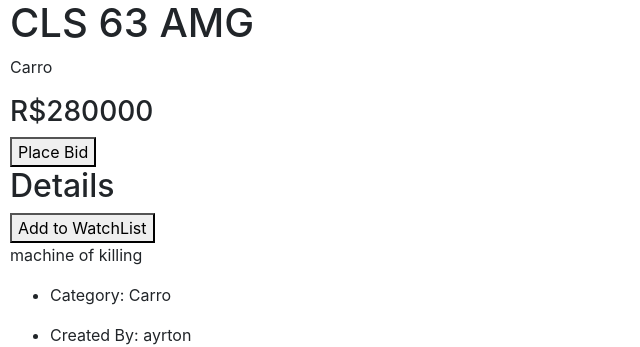
After one commit to Ayrton-Machado/auction-platform-api, a Django app: page /listing/1 in a window 1280 px wide. The commit adds this page. Shown: the part 764-1111 px from the top of the page, without its empty margins (0-640 px from the left). Run offline with Django 3.2, Linux system fonts and the light colour scheme; data comes from the database, SQL or seed files in the repository; both versions use the stored data as it was after the commit; some libraries are stand-ins or nearby versions.

Commit message:
add listing page and watchlist base

```diff
--- a/auctions/models.py
+++ b/auctions/models.py
@@ -17,7 +17,7 @@
     bidstart = models.IntegerField(blank=True)
     urlImage = models.CharField(max_length=500, blank=True)
     createdBy = models.ForeignKey(User, on_delete=models.CASCADE, max_length=64, blank=True)
-    category = models.ForeignKey(Category, on_delete=models.CASCADE, max_length=64, blank=True, unique=True)
+    category = models.ForeignKey(Category, on_delete=models.DO_NOTHING, max_length=64, blank=True, unique=True)
 
     def __str__(self):
         return f'ID: {self.id} Título: {self.title}\nDescrição: {self.description}\nBID: {self.bidstart}\n CATG: {self.category}\n URL: {self.urlImage}\n Created by: {self.createdBy}'
--- a/auctions/static/auctions/styles.css
+++ b/auctions/static/auctions/styles.css
@@ -11,7 +11,12 @@
     border-radius: 10px;
     padding: 10px;
 }
-
+#click {
+    display: flex;
+    flex-direction: row;
+    width: 100%;
+    height: max-content;
+}
 .createform {
     display: flex;
     flex-direction: column;
@@ -27,3 +32,18 @@
     max-height: 400px;
     max-width: 400px;
 }
+
+#listing_body {
+    height: 100vh;
+}
+
+.imgPrincipal {
+    width: 100%;
+}
+
+#listingimg {
+    max-height: 600px;
+    max-width: 100%;
+    width: 75%;
+    height: 1000px;
+}
--- a/auctions/templates/auctions/index.html
+++ b/auctions/templates/auctions/index.html
@@ -6,16 +6,18 @@
     <div style="display: flex; flex-direction: column;">
         {% for auction in auctions %}
             <div class="listingindex">
+                <a id="click" style="text-decoration: none; color: black; size: max-content;" href="{% url 'listing' auction.id%}">
                     <div class="imglistingindex">
                         <img src="{{ auction.urlImage }}" alt="{{ auction.title }}">
                     </div>
                     <div class="infolistingindex">
                         <h3>{{ auction.title }}</h4>
                         <p>{{ auction.description }}</p>
-                        <h4> R$ {{ auction.bidstart }}</h4>
+                        <h4> R${{ auction.bidstart }}</h4>
                         <p style="font-size: 12px; color:rgb(131, 131, 131);">Category: {{ auction.category }}</p>
                         <p style="font-size: 12px; color:rgb(131, 131, 131);">Created by: {{ auction.createdBy }}</p>
                     </div>
+                </a>
             </div>
         {% endfor %}
     </div>
--- a/auctions/templates/auctions/layout.html
+++ b/auctions/templates/auctions/layout.html
@@ -24,7 +24,7 @@
                 <a class="nav-link" href="{% url 'index' %}">Categories</a>
             </li>
             <li class="nav-item">
-                <a class="nav-link" href="{% url 'index' %}">Watchlist</a>
+                <a class="nav-link" href="{% url 'watchlist' %}">Watchlist</a>
             </li>
             <li class="nav-item">
                 <a class="nav-link" href="{% url 'createlisting' %}" >Create Listing</a>
--- /dev/null
+++ b/auctions/templates/auctions/listing.html
@@ -0,0 +1,28 @@
+{% extends 'auctions/layout.html' %}
+
+{% block body %}
+<div id="listing_body">
+    <div class="imgPrincipal">
+        <img id="listingimg" src="{{ listing.urlImage }}" alt="{{ listing.title }}">
+    </div>
+    <div class="infoItem">
+        <h1>{{listing.title}}</h1>
+        <p>{{ listing.category }}</p>
+        <h3>R${{ listing.bidstart }}</h3>
+        <div class="buttonBid">
+            <button type="submit" name="Place Bid" value="Bid">Place Bid</button>
+        </div>
+    </div>
+    <div class="details">
+        <h2>Details</h2>
+        <form action="{% url 'watchlist' %}">
+            <button type="submit" name='addWatchlist' value="{{ listing.id }}">Add to WatchList</button>
+        </form>
+        <p>{{ listing.description }}</p>
+        <ul>
+            <li><p>Category: {{ listing.category }}</p></li>
+            <li><p>Created By: {{ listing.createdBy }}</p></li>
+        </ul>
+    </div>
+</div>
+{% endblock %}
--- /dev/null
+++ b/auctions/templates/auctions/watchlist.html
@@ -0,0 +1,5 @@
+{% extends 'auctions/layout.html' %}
+
+{% block body %}
+    <h1>Watchlist</h1>
+{% endblock %}
--- a/auctions/urls.py
+++ b/auctions/urls.py
@@ -7,5 +7,7 @@
     path("login", views.login_view, name="login"),
     path("logout", views.logout_view, name="logout"),
     path("register", views.register, name="register"),
-    path('createlisting', views.create_listing, name='createlisting')
+    path('createlisting', views.create_listing, name='createlisting'),
+    path('listing/<str:listing_id>', views.listing, name='listing'),
+    path('watchlist', views.watchlist, name='watchlist')
 ]
--- a/auctions/views.py
+++ b/auctions/views.py
@@ -74,14 +74,26 @@
         # create listing form
         title = request.POST.get('title')
         description = request.POST.get('description')
-        bidstart = request.POST.get('bidstart')
+        bidstart = request.POST.get(float('bidstart'))
         urlImage = request.POST.get('urlImage')
         createdBy = request.user
         category_item = request.POST.get('category')
-        #adicionanar categoria ao listamento
+        #adicionar categoria ao listamento
         category = Category.objects.get(categories=category_item)
         AuctionListing(title=title, description=description, bidstart=bidstart, urlImage=urlImage, createdBy=createdBy, category=category).save()
         return HttpResponseRedirect(reverse('index'))
     return render(request, 'auctions/createlisting.html', {
         'categories': categories
     })
+
+def listing(request, listing_id):
+    listingItem = AuctionListing.objects.get(id=listing_id)
+    return render(request, 'auctions/listing.html', {
+        'listing_id': listing_id,
+        'listing': listingItem
+    })
+
+@login_required
+def watchlist(request):
+    auctions = AuctionListing.objects.all()
+    return render(request, 'auctions/watchlist.html')
```
Also changed, not shown: db.sqlite3. Lines whose indentation alone changed are shown as unchanged.
